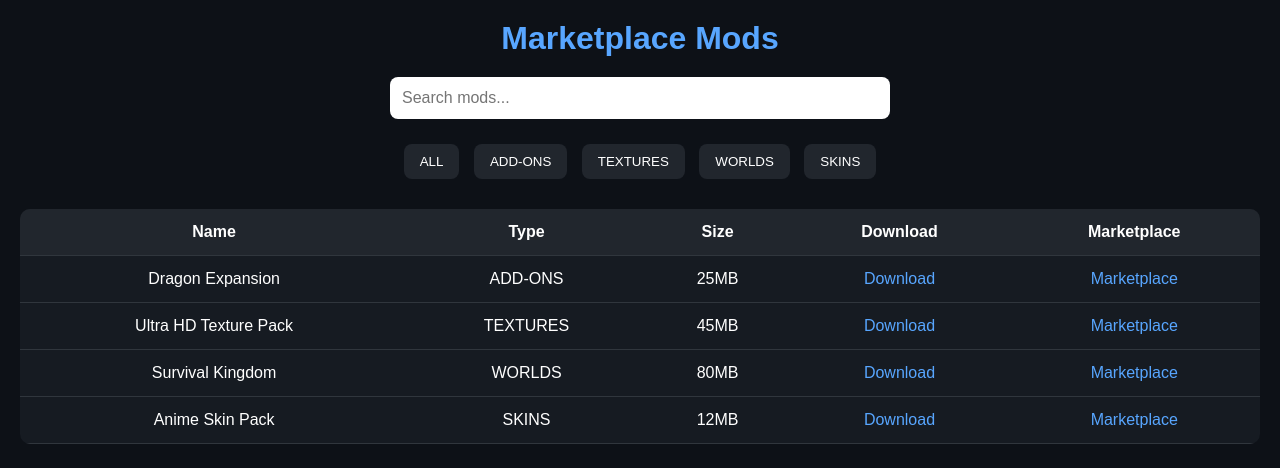
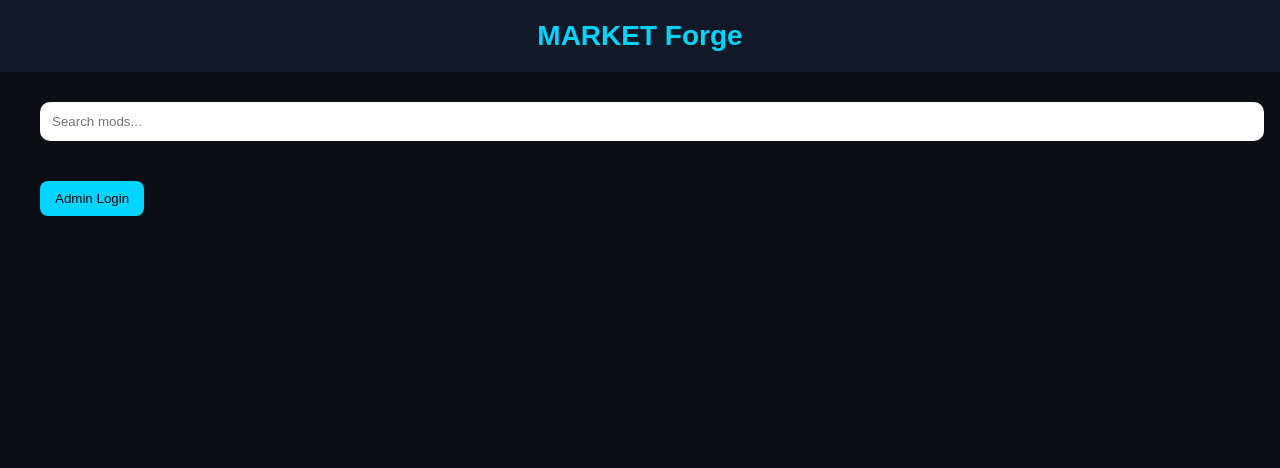
Before and after one commit to 8964123579962/Market-Forge, a plain HTML site: page index.html in a window 1280 px wide. Drawn offline with Linux system fonts and the light colour scheme.

Commit message:
Update index.html

```diff
--- a/index.html
+++ b/index.html
@@ -1,183 +1,188 @@
-<!DOCTYPE html>
-<html lang="en">
+<!DOCTYPE html><html lang="en">
 <head>
 <meta charset="UTF-8">
 <meta name="viewport" content="width=device-width, initial-scale=1.0">
-<title>Marketplace Mods</title>
+<title>MARKET Forge</title>
 <style>
-    * {
-        margin: 0;
-        padding: 0;
-        box-sizing: border-box;
+body {
+  margin:0;
   font-family: Arial, sans-serif;
+  background:#0b0f14;
+  color:white;
 }
-
-    body {
-        background: #0d1117;
-        color: white;
-        padding: 20px;
+header {
+  background:#111827;
+  padding:20px;
+  text-align:center;
+  font-size:28px;
+  font-weight:bold;
+  color:#00d4ff;
 }
-
-    h1 {
-        text-align: center;
-        margin-bottom: 20px;
-        color: #58a6ff;
+.container {
+  max-width:1200px;
+  margin:auto;
+  padding:20px;
 }
-
-    .search-box {
-        text-align: center;
-        margin-bottom: 20px;
+.search {
+  width:100%;
+  padding:12px;
+  border:none;
+  border-radius:10px;
+  margin-bottom:20px;
 }
-
-    input {
-        width: 80%;
-        max-width: 500px;
-        padding: 12px;
-        border: none;
-        border-radius: 8px;
-        outline: none;
-        font-size: 16px;
+.mods-grid {
+  display:grid;
+  grid-template-columns:repeat(auto-fit,minmax(280px,1fr));
+  gap:20px;
 }
-
-    .filters {
-        text-align: center;
-        margin-bottom: 25px;
+.mod-card {
+  background:#161b22;
+  padding:20px;
+  border-radius:12px;
+  box-shadow:0 0 10px rgba(0,0,0,0.4);
 }
-
-    .filters button {
-        background: #21262d;
-        color: white;
-        border: none;
-        padding: 10px 16px;
-        margin: 5px;
-        border-radius: 8px;
-        cursor: pointer;
+.mod-card h3 {
+  margin-top:0;
 }
-
-    .filters button:hover {
-        background: #58a6ff;
+.btn {
+  display:inline-block;
+  margin-top:10px;
+  padding:10px 15px;
+  background:#00d4ff;
+  color:black;
+  text-decoration:none;
+  border-radius:8px;
+  font-weight:bold;
 }
-
-    table {
-        width: 100%;
-        border-collapse: collapse;
-        background: #161b22;
-        border-radius: 10px;
-        overflow: hidden;
+.admin-panel {
+  display:none;
+  background:#111827;
+  padding:20px;
+  margin-top:30px;
+  border-radius:12px;
 }
-
-    th, td {
-        padding: 14px;
-        text-align: center;
-        border-bottom: 1px solid #30363d;
+input, textarea {
+  width:100%;
+  padding:10px;
+  margin:10px 0;
+  border:none;
+  border-radius:8px;
 }
-
-    th {
-        background: #21262d;
-    }
-
-    a {
-        color: #58a6ff;
-        text-decoration: none;
-    }
-
-    a:hover {
-        text-decoration: underline;
-    }
-
-    @media(max-width:768px){
-        table {
-            font-size: 12px;
-        }
+button {
+  padding:10px 15px;
+  background:#00d4ff;
+  border:none;
+  border-radius:8px;
+  cursor:pointer;
 }
 </style>
 </head>
-<body>
+<body><header>MARKET Forge</header><div class="container">
+  <input type="text" id="search" class="search" placeholder="Search mods...">  <div class="mods-grid" id="modsContainer">
+    <!-- Mods appear here -->
+  </div>  <div style="margin-top:20px;">
+    <button onclick="showAdminLogin()">Admin Login</button>
+  </div>  <div class="admin-panel" id="adminPanel">
+    <h2>Admin Upload Panel</h2><input type="text" id="marketplaceLink" placeholder="Paste Marketplace Link First">
+<button onclick="fetchMarketplaceDetails()">Fetch Mod Details</button>
 
-<h1>Marketplace Mods</h1>
+<input type="text" id="modName" placeholder="Auto-filled Mod Name" readonly>
+<textarea id="modDesc" placeholder="Auto-filled Mod Description" readonly></textarea>
 
-<div class="search-box">
-    <input type="text" id="searchInput" placeholder="Search mods...">
+<input type="text" id="mediafireLink" placeholder="MediaFire Download Link">
+
+<button onclick="addMod()">Post Mod</button>
+
   </div>
+</div><script>
+const ADMIN_PASSWORD = "marketforgeadmin123";
 
-<div class="filters">
-    <button onclick="filterMods('ALL')">ALL</button>
-    <button onclick="filterMods('ADD-ONS')">ADD-ONS</button>
-    <button onclick="filterMods('TEXTURES')">TEXTURES</button>
-    <button onclick="filterMods('WORLDS')">WORLDS</button>
-    <button onclick="filterMods('SKINS')">SKINS</button>
+function showAdminLogin(){
+  const pass = prompt("Enter admin password:");
+
+  if(pass === ADMIN_PASSWORD){
+    document.getElementById("adminPanel").style.display = "block";
+  } else {
+    alert("Wrong password.");
+  }
+}
+
+async function fetchMarketplaceDetails(){
+  const link = document.getElementById("marketplaceLink").value;
+
+  if(!link){
+    alert("Paste a marketplace link first.");
+    return;
+  }
+
+  try {
+    // Replace this URL with your backend/API later
+    const response = await fetch(`https://your-api.com/fetch?url=${encodeURIComponent(link)}`);
+    const data = await response.json();
+
+    document.getElementById("modName").value = data.name || "Unknown Mod";
+    document.getElementById("modDesc").value = data.description || "No description found.";
+
+  } catch (error) {
+    alert("Auto fetch failed. Marketplace blocks direct scraping from browser. You need a backend scraper/API.");
+    console.log(error);
+  }
+}
+
+function addMod(){
+  const name = document.getElementById("modName").value;
+  const desc = document.getElementById("modDesc").value;
+  const mediafire = document.getElementById("mediafireLink").value;
+  const marketplace = document.getElementById("marketplaceLink").value;
+
+  if(!name || !mediafire || !marketplace){
+    alert("Fetch marketplace details first.");
+    return;
+  }
+
+  const mod = {name, desc, mediafire, marketplace};
+
+  let mods = JSON.parse(localStorage.getItem("mods")) || [];
+  mods.push(mod);
+  localStorage.setItem("mods", JSON.stringify(mods));
+
+  renderMods();
+
+  document.getElementById("modName").value = "";
+  document.getElementById("modDesc").value = "";
+  document.getElementById("mediafireLink").value = "";
+  document.getElementById("marketplaceLink").value = "";
+}
+
+function renderMods(){
+  const container = document.getElementById("modsContainer");
+  const mods = JSON.parse(localStorage.getItem("mods")) || [];
+
+  container.innerHTML = "";
+
+  mods.forEach(mod => {
+    container.innerHTML += `
+      <div class="mod-card">
+        <h3>${mod.name}</h3>
+        <p>${mod.desc}</p>
+        <a class="btn" href="${mod.mediafire}" target="_blank">Download</a>
+        <a class="btn" href="${mod.marketplace}" target="_blank">Marketplace</a>
       </div>
+    `;
+  });
+}
 
-<table id="modsTable">
-    <thead>
-        <tr>
-            <th>Name</th>
-            <th>Type</th>
-            <th>Size</th>
-            <th>Download</th>
-            <th>Marketplace</th>
-        </tr>
-    </thead>
-    <tbody id="modsBody">
-        <tr data-type="ADD-ONS">
-            <td>Dragon Expansion</td>
-            <td>ADD-ONS</td>
-            <td>25MB</td>
-            <td><a href="#">Download</a></td>
-            <td><a href="#">Marketplace</a></td>
-        </tr>
 
-        <tr data-type="TEXTURES">
-            <td>Ultra HD Texture Pack</td>
-            <td>TEXTURES</td>
-            <td>45MB</td>
-            <td><a href="#">Download</a></td>
-            <td><a href="#">Marketplace</a></td>
-        </tr>
+document.getElementById("search").addEventListener("input", function(){
+  const search = this.value.toLowerCase();
+  const cards = document.querySelectorAll(".mod-card");
 
-        <tr data-type="WORLDS">
-            <td>Survival Kingdom</td>
-            <td>WORLDS</td>
-            <td>80MB</td>
-            <td><a href="#">Download</a></td>
-            <td><a href="#">Marketplace</a></td>
-        </tr>
-
-        <tr data-type="SKINS">
-            <td>Anime Skin Pack</td>
-            <td>SKINS</td>
-            <td>12MB</td>
-            <td><a href="#">Download</a></td>
-            <td><a href="#">Marketplace</a></td>
-        </tr>
-    </tbody>
-</table>
-
-<script>
-const searchInput = document.getElementById("searchInput");
-
-searchInput.addEventListener("keyup", function () {
-    const filter = searchInput.value.toLowerCase();
-    const rows = document.querySelectorAll("#modsBody tr");
-
-    rows.forEach(row => {
-        const text = row.textContent.toLowerCase();
-        row.style.display = text.includes(filter) ? "" : "none";
+  cards.forEach(card => {
+    const text = card.innerText.toLowerCase();
+    card.style.display = text.includes(search) ? "block" : "none";
   });
 });
 
-function filterMods(type) {
-    const rows = document.querySelectorAll("#modsBody tr");
-
-    rows.forEach(row => {
-        if (type === "ALL") {
-            row.style.display = "";
-        } else {
-            row.style.display = row.dataset.type === type ? "" : "none";
-        }
-    });
-}
-</script>
-
-</body>
+renderMods();
+</script></body>
 </html>
```
Lines whose indentation alone changed are shown as unchanged.
